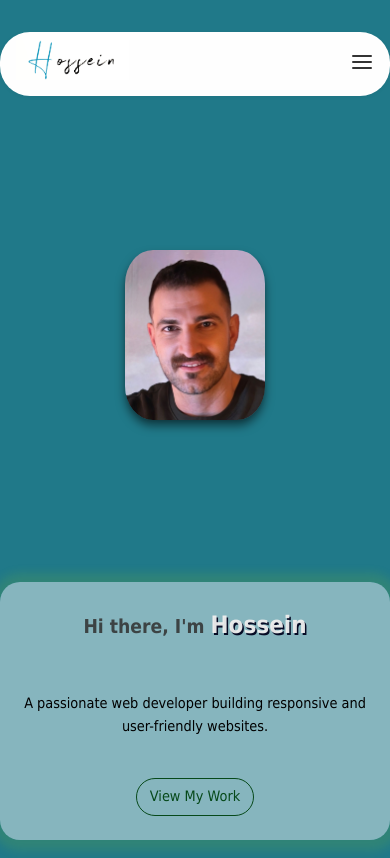
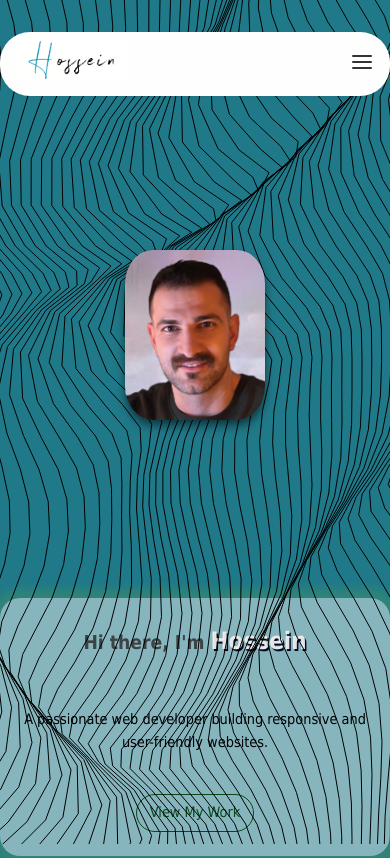
Before and after one commit to Hossein-Kelisa/Hossein-Kelisa-Portfolio, a React (Vite) app: page / in a window 390 px wide. Shown: the top 858 px of the page. Built offline with nearby package versions, Linux system fonts and the light colour scheme.

Commit message:
wavy background

```diff
--- a/package.json
+++ b/package.json
@@ -11,8 +11,8 @@
   },
   "dependencies": {
     "framer-motion": "^12.23.12",
-    "react": "^19.1.0",
-    "react-dom": "^19.1.0",
+    "react": "^19.1.1",
+    "react-dom": "^19.1.1",
     "react-icons": "^5.5.0",
     "react-intersection-observer": "^9.16.0"
   },
--- a/src/components/Hero.css
+++ b/src/components/Hero.css
@@ -1,6 +1,6 @@
 .hero-section {
   max-width: 800px;
-  margin-top: 5rem;
+  margin-top: 20rem;
   margin-bottom: 15rem;
   margin-right: auto;
   margin-left: auto;
@@ -49,7 +49,7 @@
 @media (max-width: 768px) {
   .hero-section {
     padding: 2rem 1.5rem;
-    margin-top: 3rem;
+    margin-top: 0;
     margin-bottom: 9rem;
     margin-right: auto;
     margin-left: auto;
@@ -68,7 +68,7 @@
 @media (max-width: 480px) {
   .hero-section {
     padding: 1.5rem 1rem;
-    margin-top: 2rem;
+    margin-top: 0;
     margin-bottom: 5rem;
     margin-right: auto;
     margin-left: auto;
--- a/src/components/Image.css
+++ b/src/components/Image.css
@@ -3,6 +3,7 @@
     justify-content: center;
     align-items: center;
     height: 50vh;
+    margin-bottom: 7rem;
 }
 
 .my-image {
@@ -12,6 +13,8 @@
     object-fit: cover;
     box-shadow: 0 6px 10px rgba(0, 0, 0, 0.5), 0 2px 3px rgba(0, 0, 0, 0.08);
     transition: transform 0.3s ease, box-shadow 0.3s ease;
+    position: relative;
+    z-index: 1;
 }
 
 .my-image:hover {
@@ -21,6 +24,9 @@
 }
 
 @media (max-width: 768px) {
+    .image-container {
+        margin-bottom: 5rem;
+    }
     .my-image {
         width: 200px;
         height: 260px;
@@ -28,6 +34,9 @@
 }
 
 @media (max-width: 480px) {
+        .image-container {
+        margin-bottom: 3rem;
+    }
     .my-image{
         width: 140px;
         height: 170px;
--- a/src/components/Image.jsx
+++ b/src/components/Image.jsx
@@ -1,11 +1,12 @@
-import React from 'react';
 import Fades from "../Animations/Fades";
 import IMG from "../assets/my-image.jpg";
 import './Image.css';
+import { Waves } from "./Waves";
 
 const Image = () => {
     return (
         <div className="image-container">
+        <Waves />
         <Fades animationType="fadeRotate">
             <img className="my-image" src={IMG} alt="my image" />
         </Fades>
```
Also changed, not shown: 1 other file (tests, documents, lock files or other folders).
